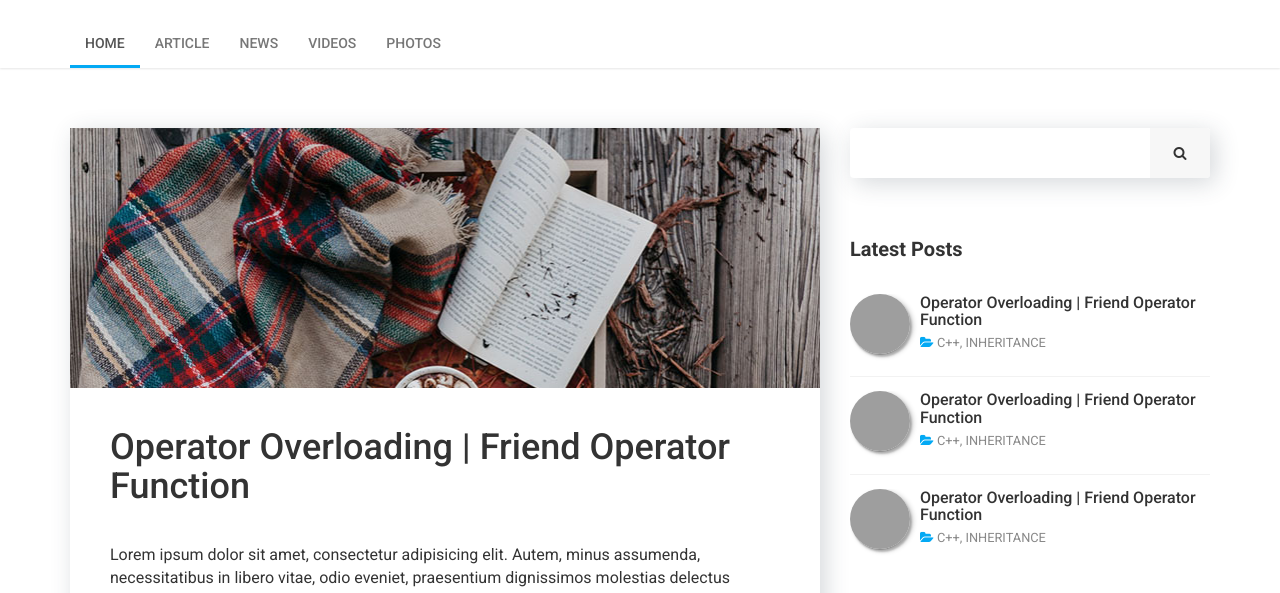
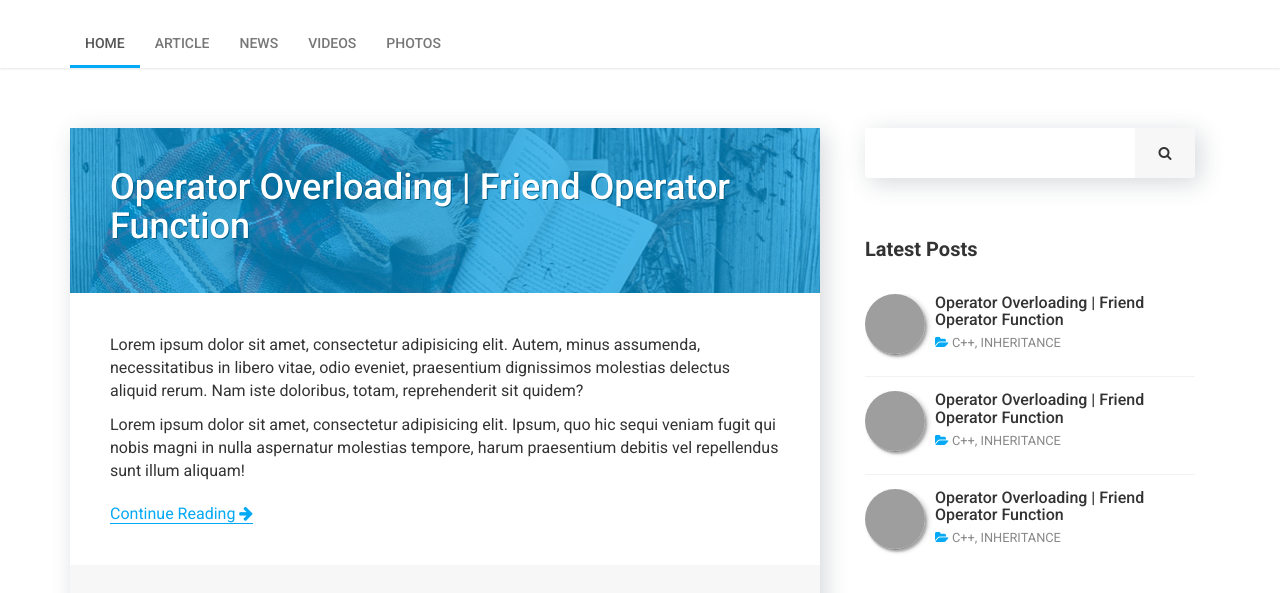
Before and after one commit to afikur/mukto-blog-template, a website: page index.html in a window 1280 px wide. Shown: the part 127-720 px from the top of the page. Drawn offline with nearby package versions, Linux system fonts and the light colour scheme; grey boxes are pictures that could not be loaded.

Commit message:
polish some styling in article, footer, sidebar

```diff
--- a/index.html
+++ b/index.html
@@ -102,11 +102,14 @@
                                 <div class="panel-heading">
                                     <div class="thumbnail-image">
                                         <img src="src/images/thumb.jpg" alt="" class="img-responsive">
+                                        <a href="#">
+                                            <h1>Operator Overloading | Friend Operator Function</h1>
+                                        </a>
                                     </div>
                                 </div>
 
                                 <div class="panel-body">
-                                    <h1>Operator Overloading | Friend Operator Function</h1>
+
                                     <p>Lorem ipsum dolor sit amet, consectetur adipisicing elit. Autem, minus assumenda, necessitatibus in libero vitae, odio eveniet, praesentium dignissimos molestias delectus aliquid rerum. Nam iste doloribus, totam, reprehenderit sit quidem?</p>
                                     <p>Lorem ipsum dolor sit amet, consectetur adipisicing elit. Ipsum, quo hic sequi veniam fugit qui nobis magni in nulla aspernatur molestias tempore, harum praesentium debitis vel repellendus sunt illum aliquam!</p>
 
--- a/src/components/_article.scss
+++ b/src/components/_article.scss
@@ -17,7 +17,37 @@
 			border-color: transparent;
 			border: 0;
 			padding: 0;
+			position: relative;
+
+			&::after {
+				content: "";
+				width: 100%;
+				height: 100%;
+				background-color: $primary-color;
+				position: absolute;
+				left: 0;
+				top: 0;
+				display: block;
+				opacity: .65;
+			}
+
+			h1 {
+				position: absolute;
+				top: $primary-margin / 1.5;
+				left: $primary-margin / 1.5;
+				color: #fff;
+				text-shadow: 1px 1px 0 darken($primary-color, 20);
+				margin-top: 0;
+				z-index: 1;
+			}
+
+			.thumbnail-image {
+				max-height: 165px;
+				min-height: 165px;
+				overflow: hidden;
+			}
 		}
+
 
 		.panel-body {
 			padding: $primary-padding/1.5;
--- a/src/components/_footer.scss
+++ b/src/components/_footer.scss
@@ -1,5 +1,5 @@
 #footer-top {
-	padding: $primary-padding 0;
+	padding: $primary-padding*1.5 0;
 
 	color: white;
 	a h4{
@@ -28,6 +28,20 @@
 	}
 }
 
+.footer-widget.tags {
+
+	ul>li a{
+		background: lighten($footer-top-background-color, 10);
+		color: #888;
+
+		&:hover {
+			text-decoration: none;
+			background: $primary-color;
+			color: white;
+		}
+	}
+}
+
 footer {
 	p {
 		margin: 0;
--- a/src/components/_sidebar.scss
+++ b/src/components/_sidebar.scss
@@ -1,3 +1,11 @@
+.widgets {
+	padding: 0 15px;
+
+	@media screen and (max-width: 768px) {
+		padding: 0;
+	}
+}
+
 .widget {
 	margin-bottom: $primary-margin;
 
--- a/src/components/_variables.scss
+++ b/src/components/_variables.scss
@@ -12,7 +12,7 @@ $top-nav-font-color: #fff;
 $main-nav-font-color: #232323;
 $article-footer-background-color: #f7f7f7;
 $light-grey: #f2f2f2;
-$footer-top-background-color: #333;
+$footer-top-background-color: #262626;
 
 //margins and padding
 $primary-margin: 60px;
```
Also changed, not shown: dist/app.css.
